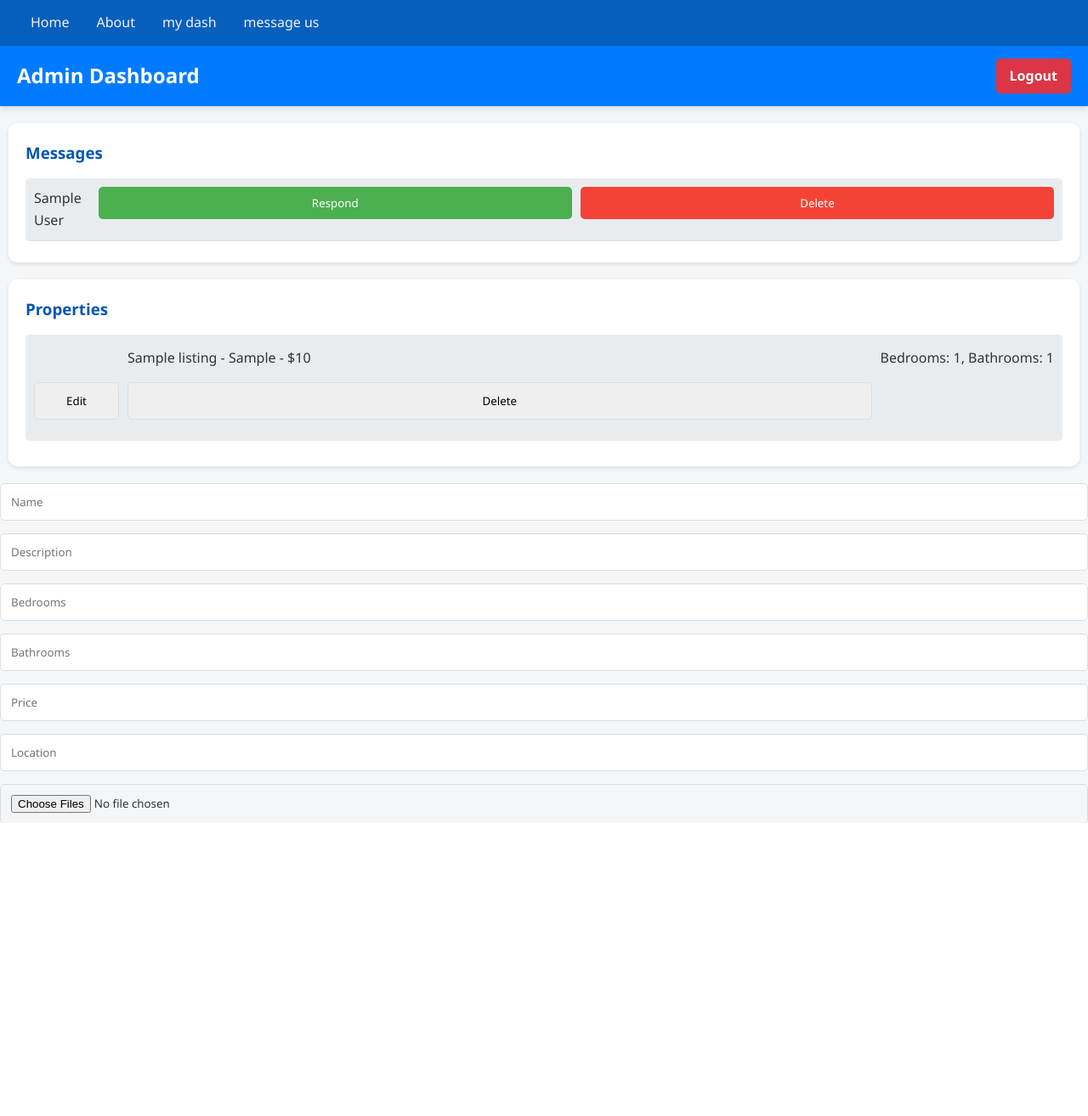
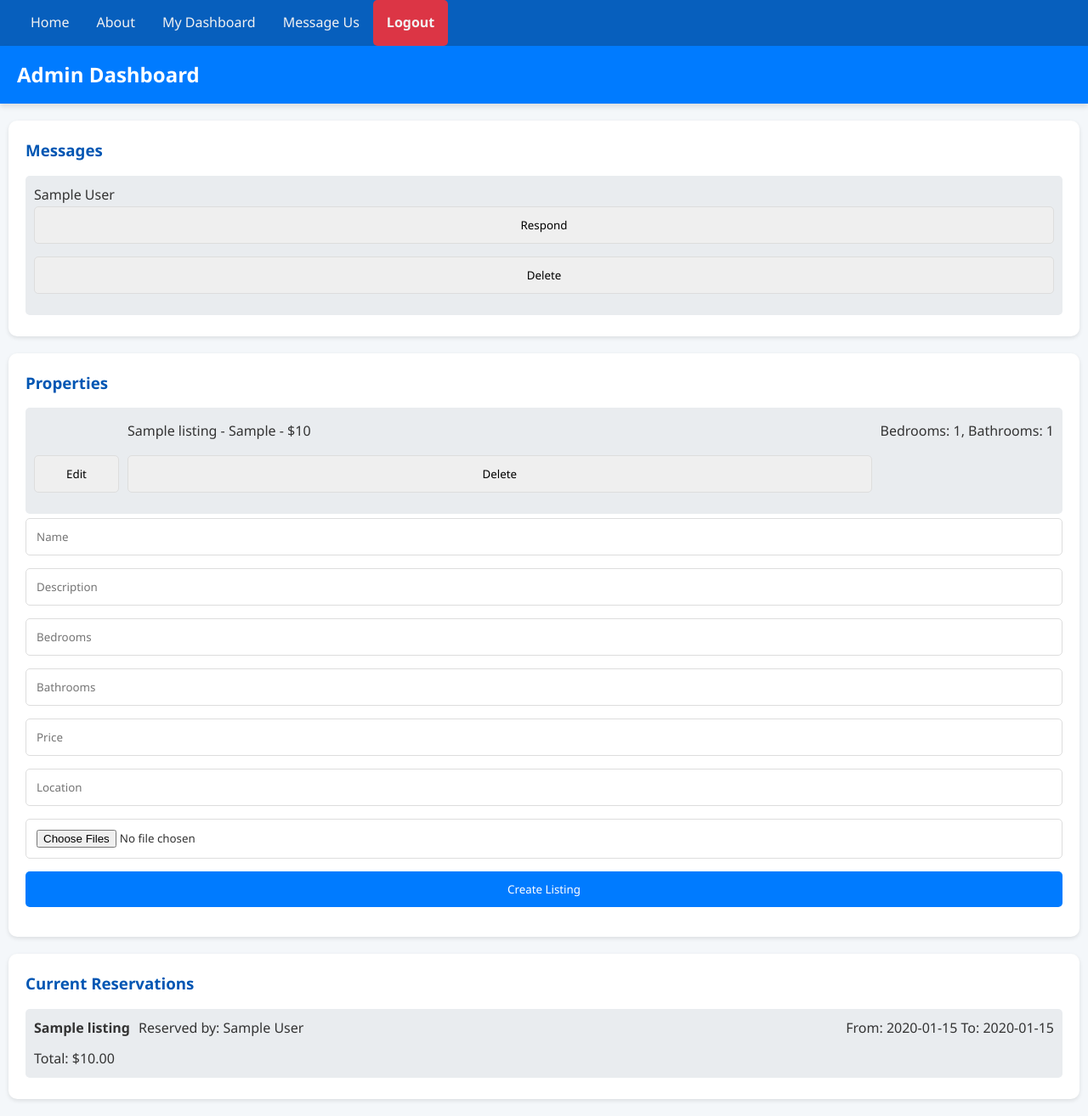
Before and after one commit to sangidahuda/Software_Engineering, a Flask app: page /admin_dashboard in a window 1280 px wide. Shown: the whole page at 85% size. Before the commit the page ends 969 px from the top, so only its background shows below. Run offline with Flask 3, Linux system fonts and the light colour scheme; a user stored in the database is signed in; tables that the repository leaves empty hold one stand-in row (values such as "Sample post").

Commit message:
Admins ability to view reservations

```diff
--- a/app/routes.py
+++ b/app/routes.py
@@ -578,3 +578,27 @@ def confirm_reservation(reservation_id):
 
     flash('Your reservation has been confirmed!', 'success')
     return redirect(url_for('main.user_dashboard'))
+
+###############################################################################
+
+@main_bp.route('/get_reservations')
+@login_required
+def get_reservations():
+    if not current_user.is_admin:
+        return jsonify({'error': 'Unauthorized'}), 403
+
+    reservations = Reservation.query.all()
+    reservation_data = []
+    for reservation in reservations:
+        property = PropertyListing.query.get(reservation.property_id)
+        reservation_info = {
+            'reservation_id': reservation.id,
+            'property_title': property.title,
+            'customer_name': User.query.get(reservation.user_id).name,
+            'start_date': reservation.start_date.strftime('%Y-%m-%d'),
+            'end_date': reservation.end_date.strftime('%Y-%m-%d'),
+            'total': str(reservation.total)
+        }
+        reservation_data.append(reservation_info)
+
+    return jsonify(reservation_data)
--- a/app/static/adashboard.css
+++ b/app/static/adashboard.css
@@ -63,7 +63,7 @@ h2 {
   color: white;
 }
 
-#inbox-container, #property-container {
+#inbox-container, #property-container, #reservations-container {
   margin: 20px 10px;
   padding: 20px;
   background: #fff;
@@ -76,49 +76,41 @@ h3 {
   margin-bottom: 15px;
 }
 
-ul#userList, #propertyList {
+ul#userList, #propertyList, #reservationList {
   list-style-type: none;
   padding: 0;
   max-height: 400px;
   overflow-y: auto;
 }
 
-ul#userList li {
+ul#userList li, .property-item, .reservation-item {
   background: #e9ecef;
   padding: 10px;
   margin-bottom: 5px;
   border-radius: 5px;
   cursor: pointer;
-  transition: background-color 0.3s;
+  transition: background-color 0.3s, box-shadow 0.3s;
 }
 
-ul#userList li:hover {
+ul#userList li:hover, .property-item:hover, .reservation-item:hover {
   background: #dee2e6;
+  box-shadow: 0 2px 5px rgba(0,0,0,0.2);
 }
 
-.property-item {
+.property-item, .reservation-item {
   display: grid;
   grid-template-columns: auto 1fr auto;
   gap: 10px;
   align-items: center;
-  margin-bottom: 10px;
-  padding: 10px;
-  background: #e9ecef;
-  border-radius: 5px;
-  transition: box-shadow 0.3s;
 }
 
-.property-item:hover {
-  box-shadow: 0 2px 5px rgba(0,0,0,0.2);
-}
-
-.property-item img {
+.property-item img, .reservation-item img {
   width: 100px;
   height: auto;
   border-radius: 5px;
 }
 
-.property-item div {
+.property-item div, .reservation-item div {
   margin: 5px 0;
 }
 
@@ -166,90 +158,14 @@ button.delete-button {
       text-align: center;
   }
 
-  #inbox-container, #property-container {
+  #inbox-container, #property-container, #reservations-container {
       width: 100%;
       float: none;
       margin-right: 0;
       margin-bottom: 10px;
   }
 
-  .property-item {
+  .property-item, .reservation-item {
       grid-template-columns: 1fr;
   }
 }
-#reservation-container {
-  margin: 20px 10px;
-  padding: 20px;
-  background: #fff;
-  border-radius: 10px;
-  box-shadow: 0 2px 5px rgba(0, 0, 0, 0.1);
-}
-
-#reservationList {
-  list-style-type: none;
-  padding: 0;
-  max-height: 400px;
-  overflow-y: auto;
-}
-
-.reservation-item {
-  display: grid;
-  grid-template-columns: auto 1fr auto;
-  gap: 10px;
-  align-items: center;
-  margin-bottom: 10px;
-  padding: 10px;
-  background: #e9ecef;
-  border-radius: 5px;
-  transition: box-shadow 0.3s;
-}
-
-.reservation-item:hover {
-  box-shadow: 0 2px 5px rgba(0,0,0,0.2);
-}
-/* ******************************************************* */
-#userList {
-  list-style-type: none;
-  padding: 0;
-  width: 100%;
-}
-
-.user-item {
-  display: flex;
-  justify-content: space-between;
-  align-items: center;
-  padding: 10px;
-  background-color: #fff;
-  border-bottom: 1px solid #e1e1e1;
-  margin-bottom: 5px;
-}
-
-.user-name {
-  flex-grow: 1;
-  margin-right: 10px;
-}
-
-.respond-btn, .delete-btn {
-  padding: 10px 15px;
-  border: none;
-  cursor: pointer;
-  margin-left: 10px;
-}
-
-.respond-btn {
-  background-color: #4CAF50;
-  color: white;
-}
-
-.delete-btn {
-  background-color: #f44336;
-  color: white;
-}
-
-.respond-btn:hover {
-  background-color: #45a049;
-}
-
-.delete-btn:hover {
-  background-color: #d32f2f;
-}
--- a/app/templates/admin_dashboard.html
+++ b/app/templates/admin_dashboard.html
@@ -10,48 +10,49 @@
   <div class="navbar">
     <a href="{{ url_for('main.index') }}">Home</a>
     <a href="{{ url_for('main.aboutus') }}">About</a>
-    <a href="{{ url_for('main.user_dashboard') }}">my dash</a>
-    <a href="{{ url_for('main.user_messages') }}">message us</a>
+    <a href="{{ url_for('main.user_dashboard') }}">My Dashboard</a>
+    <a href="{{ url_for('main.user_messages') }}">Message Us</a>
+    <a href="{{ url_for('main.logout') }}" class="logout-button">Logout</a>
   </div>
+
   <div class="header">
     <h2>Admin Dashboard</h2>
-    <a href="{{ url_for('main.logout') }}" class="logout-button">Logout</a>
   </div>
 
   <div id="inbox-container">
     <h3>Messages</h3>
     <ul id="userList">
+      <!-- Messages will be dynamically loaded here -->
     </ul>
   </div>
 
   <div id="property-container">
     <h3>Properties</h3>
     <div id="propertyList">
-      <!-- Property items will be added here by the script (js code) -->
+      <!-- Property items will be dynamically added here -->
     </div>
-
-  </div>
-
-
-  <div id="propertyList">
-    <form
-      action="{{ url_for('main.create_property_listing') }}"
-      method="post"
-      enctype="multipart/form-data"
-    >
+    <form action="{{ url_for('main.create_property_listing') }}" method="post" enctype="multipart/form-data">
       <input type="text" name="title" placeholder="Name" required /><br />
       <input type="text" name="description" placeholder="Description" required /><br />
       <input type="number" name="bedrooms" placeholder="Bedrooms" required /><br />
       <input type="number" name="bathrooms" placeholder="Bathrooms" required /><br />
       <input type="number" name="price" placeholder="Price" required /><br />
       <input type="text" name="location" placeholder="Location" required /><br />
-      <input type="file" name="images" accept="image/jpeg, image/png" multiple required/><br />
+      <input type="file" name="images" accept="image/*" multiple required /><br />
       <button type="submit">Create Listing</button>
     </form>
   </div>
 
+  <div id="reservations-container">
+    <h3>Current Reservations</h3>
+    <div id="reservationList">
+      <!-- Reservations will be dynamically added here -->
+    </div>
+  </div>
+
   <script>
     $(document).ready(function () {
+      // Function to fetch user list
       function fetchUserList() {
         $.ajax({
           url: "{{ url_for('main.get_user_list') }}",
@@ -66,7 +67,6 @@
                 window.location.href = "/admin_messages/" + user.sender_id;
               });
 
-              // Delete button logic
               var deleteButton = $("<button>").text("Delete").addClass('delete-btn').on("click", function () {
                 var confirmDeletion = confirm("Are you sure you want to delete this user's messages?");
                 if (confirmDeletion) {
@@ -101,16 +101,7 @@
         });
       }
 
-      fetchUserList();
-    });
-  </script>
-
-
-  <!-- this is for viewing the property listings -->
-  <script>
-    $(document).ready(function() {
-        fetchPropertyListings();
-
+      // Function to fetch property listings
       function fetchPropertyListings() {
         $.ajax({
           url: "{{ url_for('main.get_property_listings') }}",
@@ -125,12 +116,10 @@
               listing.append($('<div>').text(property.title + " - " + property.location + " - $" + property.price));
               listing.append($('<div>').text("Bedrooms: " + property.bedrooms + ", Bathrooms: " + property.bathrooms));
 
-                        // Edit button
               var editButton = $('<button>').text('Edit').on('click', function() {
                 window.location.href = "/edit_property/" + property.id;
               });
 
-                        // Delete button
               var deleteButton = $('<button>').text('Delete').on('click', function() {
                 if (confirm('Are you sure you want to delete this property?')) {
                   deleteProperty(property.id);
@@ -160,11 +149,35 @@
           }
         });
       }
+
+      // Function to fetch reservations
+      function fetchReservations() {
+        $.ajax({
+          url: "{{ url_for('main.get_reservations') }}",
+          type: "GET",
+          success: function (reservations) {
+            var reservationList = $("#reservationList");
+            reservationList.empty();
+            reservations.forEach(function (reservation) {
+              var reservationDiv = $('<div class="reservation-item">');
+              reservationDiv.append($('<h4>').text(reservation.property_title));
+              reservationDiv.append($('<p>').text('Reserved by: ' + reservation.customer_name));
+              reservationDiv.append($('<p>').text('From: ' + reservation.start_date + ' To: ' + reservation.end_date));
+              reservationDiv.append($('<p>').text('Total: $' + reservation.total));
+              reservationList.append(reservationDiv);
+            });
+          },
+          error: function (error) {
+            console.error("Error fetching reservations:", error);
+          }
+        });
+      }
+
+      // Initial fetch calls
+      fetchUserList();
+      fetchPropertyListings();
+      fetchReservations();
     });
   </script>
-
-
-
-
-</body
+</body>
 </html>
```
Lines whose indentation alone changed are shown as unchanged.
